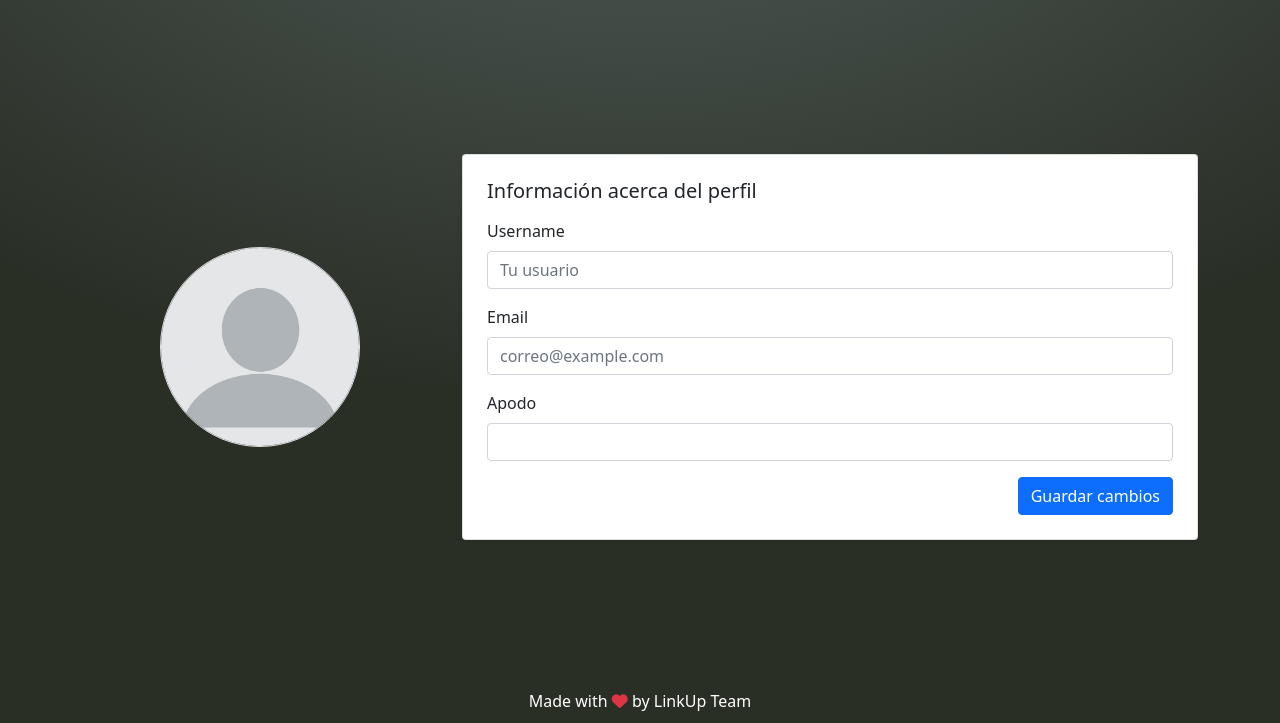
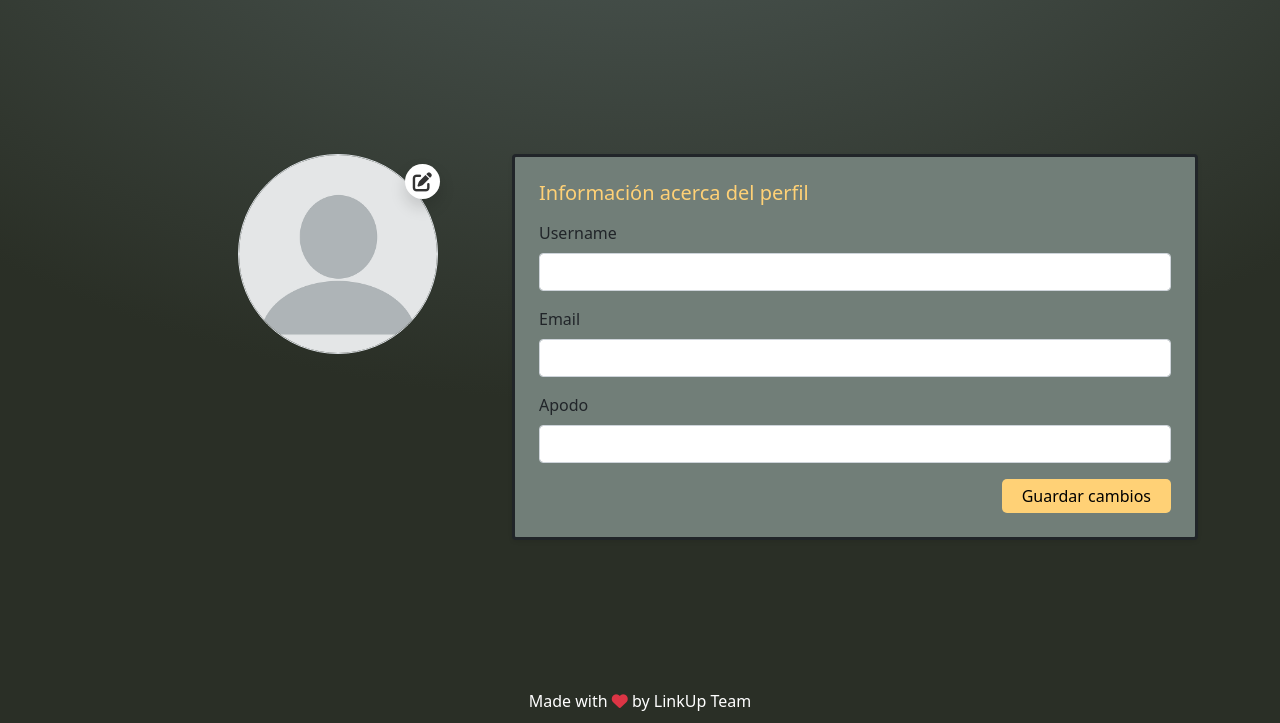
Before and after one commit to 4GeeksAcademy/LinkUp, a React app: page /profile in a window 1280 px wide. Shown: the part 77-800 px from the top of the page. Built offline with nearby package versions, Linux system fonts and the light colour scheme; some packages are replaced by stand-ins of ours; no server answers.

Commit message:
Cambios de estilos

```diff
--- a/src/front/js/pages/profile.js
+++ b/src/front/js/pages/profile.js
@@ -1,44 +1,71 @@
-import React, { useContext, useEffect } from "react";
+import React, { useContext, useState } from "react";
 import { Context } from "../store/appContext";
 import "../../styles/profile.css";
 import "../../styles/index.css";
-import user from "../../img/user.webp"
+import userDefault from "../../img/user.webp";
 import { Link } from "react-router-dom";
 
 export const Profile = () => {
   const { store, actions } = useContext(Context);
+  const [image, setImage] = useState(userDefault);
+
+  const handleImageChange = (event) => {
+    const file = event.target.files[0];
+    if (file) {
+      const imageUrl = URL.createObjectURL(file);
+      setImage(imageUrl);
+    }
+  };
 
   return (
     <div className="body-profile">
       <div className="container mt-5" id="profile-container">
         <div className="row">
-          <div className="col-md-4 d-flex justify-content-center align-items-center">
+          <div className="col-md-4 d-flex justify-content-end foto position-relative">
+            <input
+              type="file"
+              accept="image/*"
+              id="fileInput"
+              style={{ display: "none" }}
+              onChange={handleImageChange}
+            />
             <img
-            src={user}
+              src={image}
               alt="Foto de perfil"
               className="img-fluid rounded-circle border"
               style={{ width: "200px", height: "200px", objectFit: "cover" }}
             />
+            <i
+              className="fa-solid fa-pen-to-square position-absolute bg-white p-2 rounded-circle shadow"
+              style={{
+                top: "10px",
+                right: "10px",
+                fontSize: "1.2rem",
+                cursor: "pointer",
+                color: "#333"
+              }}
+              onClick={() => document.getElementById("fileInput").click()}
+            ></i>
           </div>
 
           <div className="col-md-8">
-          <div className="card p-4 shadow-sm">
+            <div className="card p-4 shadow-sm" id="perfil-container">
               <h5 className="mb-3">Información acerca del perfil</h5>
               <form>
                 <div className="mb-3">
                   <label className="form-label">Username</label>
-                <input type="text" className="form-control" placeholder="Tu usuario" />
+                  <input type="text" className="form-control" />
                 </div>
                 <div className="mb-3">
                   <label className="form-label">Email</label>
-                <input type="email" className="form-control" placeholder="correo@example.com" />
+                  <input type="email" className="form-control" />
                 </div>
                 <div className="mb-3">
                   <label className="form-label">Apodo</label>
-                <input type="text" className="form-control" placeholder="" />
+                  <input type="text" className="form-control" />
                 </div>
                 <div className="d-flex justify-content-end">
-                <button type="submit" className="btn btn-primary">Guardar cambios</button>
+                  <button type="submit" className="save">Guardar cambios</button>
                 </div>
               </form>
             </div>
--- a/src/front/styles/profile.css
+++ b/src/front/styles/profile.css
@@ -12,3 +12,24 @@
             var(--color-c2),
             var(--color-c1));
 }
+
+#perfil-container {
+    border: 3px solid #212529;
+    margin-left: 50px;
+    background: var(--color-c3);
+}
+
+#perfil-container h5 {
+    color: var(--color-c5);
+}
+
+#perfil-container input {
+    /* Poner estilos para los inputs */
+}
+
+.save {
+    border: none;
+    border-radius: 5px;
+    background: var(--color-c5);
+    padding: 5px 20px;
+}
```
Lines whose indentation alone changed are shown as unchanged.
